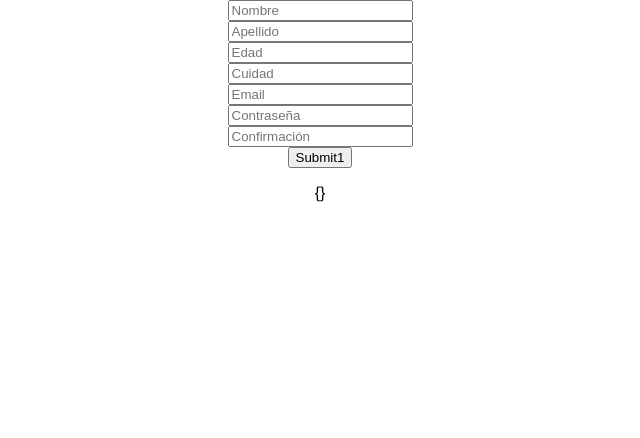
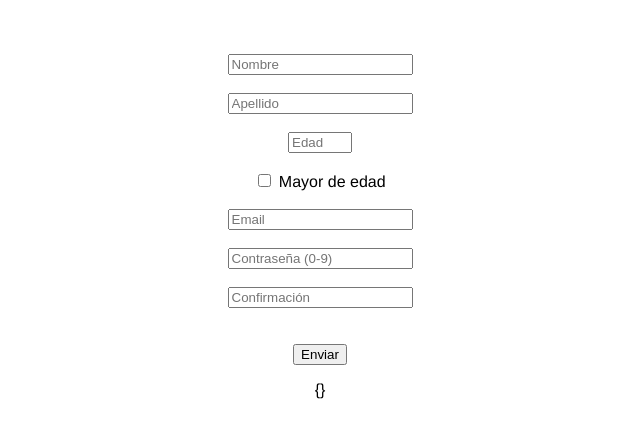
Before and after one commit to william1991-wi/segundoparcial, a React (Create React App) app: page / in a window 1280 px wide. Shown: the top 438 px of the page, without its empty margins (320-960 px from the left). Built offline with nearby package versions, Linux system fonts and the light colour scheme.

Commit message:
quinto comentario

```diff
--- a/src/Form.js
+++ b/src/Form.js
@@ -44,12 +44,16 @@ export default class Form extends React.Component {
   render() {
     return (
       <form>
+        <br />
+        <br />
+        <br />
         <input
           name="firstName"
           placeholder="Nombre"
           value={this.state.firstName}
           onChange={e => this.change(e)}
         />
+        <br />
         <br />
         <input
           name="lastName"
@@ -58,34 +62,46 @@ export default class Form extends React.Component {
           onChange={e => this.change(e)}
         />
         <br />
+        <br />
         <input type= "number"
           name="edad"
+          min="0"
+          max="100"
           placeholder="Edad"
           value={this.state.edad}
           onChange={e => this.change(e)}
         />
         <br />
+        <br />
         <input
-          name="city"
-          placeholder="Cuidad"
-          value={this.state.city}
+          type= "checkbox"
+          id="city1"
+          name="Confirmación"
+          placeholder="Mayor de edad"
+          //value={this.state.city}
+          value= "Mayor a 18 años"
           onChange={e => this.change(e)}
         />
+        <label for="city1"> Mayor de edad</label><br></br>
         <br />
         <input
           name="email"
+          type="email"
           placeholder="Email"
           value={this.state.email}
           onChange={e => this.change(e)}
         />
         <br />
+        <br />
         <input
           name="password"
+          pattern="[A-Za-z][A-Za-z0-9]*[0-9][A-Za-z0-9]*"
           type="password"
-          placeholder="Contraseña"
+          placeholder="Contraseña (0-9)"
           value={this.state.password}
           onChange={e => this.change(e)}
         />
+        <br />
         <br />
         <input
           name= "ConfirmPassword"
@@ -95,7 +111,9 @@ export default class Form extends React.Component {
           onChange={e => this.change(e)}
         />
         <br />
-        <button onClick={e => this.onSubmit(e)}>Submit1</button>
+        <br />
+        <br />
+        <button onClick={e => this.onSubmit(e)}>Enviar</button>
       </form>
     );
   }
```
